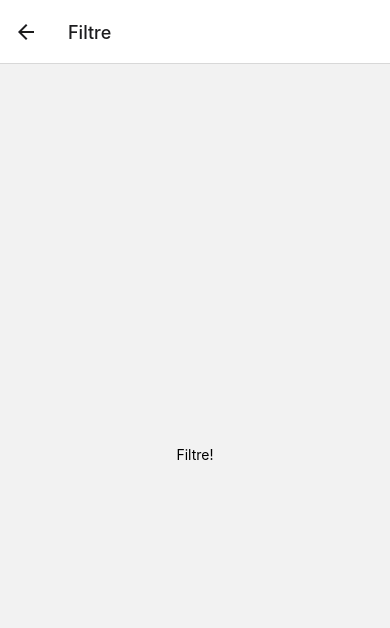
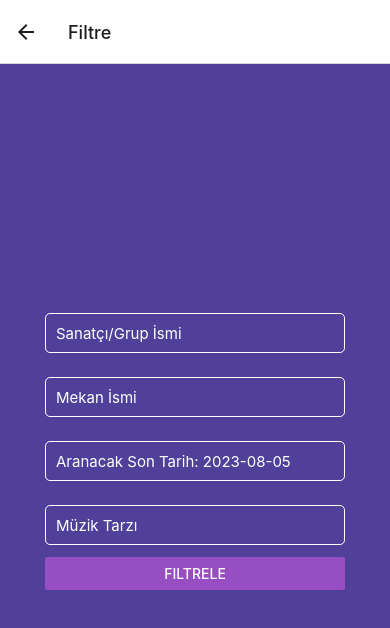
Before and after one commit to b20724964/festivalApp, a React Native app: screen /Filtre in a window 390 px wide. Shown: the top 628 px of the page. Built offline with nearby package versions, Linux system fonts and the light colour scheme; no server answers.

Commit message:
add mapscreen and edit filterscreen

```diff
--- a/package.json
+++ b/package.json
@@ -16,7 +16,8 @@
     "expo": "~49.0.8",
     "expo-status-bar": "~1.6.0",
     "react": "18.2.0",
-    "react-native": "0.72.4"
+    "react-native": "0.72.4",
+    "react-native-maps": "^1.7.1"
   },
   "devDependencies": {
     "@babel/core": "^7.20.0"
--- a/src/screens/Detail/DetailScreen.js
+++ b/src/screens/Detail/DetailScreen.js
@@ -20,8 +20,6 @@ export default function DetailScreen({ navigation }) {
         setLoading(false)
       })
   }, [id])
-  //if (concert !== "")
-  //  setlocation(concert["location"]["name"])
 
   if (isLoading) {
     return <Text>Loading...</Text>;
@@ -41,12 +39,15 @@ export default function DetailScreen({ navigation }) {
       <View style={{textAlign:"center", backgroundColor:"#841584", height: 70, width: 500, alignItems: 'center'}}>
         <Text style={{fontWeight:"800", fontSize:35, color:"white", margin:10, textAlign:"center", textTransform: "uppercase"}} >{concert["performer"][0]["name"]}</Text>
       </View>
+      <View style={{textAlign:"center", backgroundColor:"black", height: 30, width: 500, alignItems: 'center'}}>
+        <Text style={{fontWeight:"800", fontSize:20, color:"white", margin:0, textAlign:"center", textTransform: "uppercase"}} >{concert["performer"][0]["genre"].toString()}</Text>
+      </View>
       <View style={{textAlign:"center", backgroundColor:"#313866", height: 70, width: 500, alignItems: 'center'}}>
         <Text style={{fontWeight:"400", fontSize:32, color:"white", margin:10}}>{concert["startDate"].split("T")[1].slice(0, -3)}    {concert["endDate"]}</Text>
       </View>
       <Text style={{fontWeight:"400", fontSize:25, color:"white", margin:20, textAlign:"center"}}> {concert["location"]["name"]}</Text>
 
-      <Text style={{fontWeight:"400", fontSize:30, color:"white", margin:20}}> <Icon name='location-on' color="white"/> {concert["location"]["address"]["addressLocality"]}, {concert["location"]["address"]["addressCountry"]["name"]}</Text>
+      <Text style={{fontWeight:"400", fontSize:30, color:"white", margin:20}}> <Icon name='location-on' color="white"/> {concert["location"]["address"]["addressLocality"]}, {concert["location"]["address"]["addressCountry"]["name"]}  </Text>
 
 
 
@@ -55,7 +56,10 @@ export default function DetailScreen({ navigation }) {
         <Button
           title="Haritayı gör"
           color="#9D44C0"
-          onPress={() => navigation.navigate('Map', {id:id})}
+          onPress={() => navigation.navigate('Map', {
+            latitude: concert["location"]["geo"]["latitude"],
+            longitude:concert["location"]["geo"]["longitude"],
+          })}
 
         />
       </View>
--- a/src/screens/Filtre/FiltreScreen.js
+++ b/src/screens/Filtre/FiltreScreen.js
@@ -1,10 +1,59 @@
 import * as React from 'react';
-import { Text, View, Button } from 'react-native';
+import { useState } from 'react';
+import { Text, View, Button, TextInput, StyleSheet } from 'react-native';
 
 export default function FiltreScreen({ navigation }) {
-  return (
-    <View style={{ flex: 1, justifyContent: 'center', alignItems: 'center' }}>
-      <Text>Filtre!</Text>
-    </View>
-  );
+    const [counter, setCounter] = useState(0)
+    const [performarName, setPerformarName] = useState("")
+    const [venueName, setVenueName] = useState("")
+    const [toDate, setToDate] = useState("")
+    const [genreSlug, setGenreSlug] = useState("")
+
+
+    return (
+        <View
+            style={{
+                flex: 1,
+                justifyContent: 'center',
+                alignItems: 'center',
+                backgroundColor: "#504099",
+                color:"white"
+            }}>
+
+            <TextInput value={performarName} onChangeText={setPerformarName} style={stylesi.input} placeholder="Sanatçı/Grup İsmi" placeholderTextColor="white" ></TextInput>
+            <TextInput value={venueName} onChangeText={setVenueName} style={stylesi.input} placeholder="Mekan İsmi" placeholderTextColor="white" ></TextInput>
+            <TextInput value={toDate} onChangeText={setToDate} style={stylesi.input} placeholder="Aranacak Son Tarih: 2023-08-05" placeholderTextColor="white" ></TextInput>
+            <TextInput value={genreSlug} onChangeText={setGenreSlug} style={stylesi.input} placeholder="Müzik Tarzı" placeholderTextColor="white" ></TextInput>
+            <View style={{ height: 50, width: 300, }}>
+                <Button
+                title="Filtrele"
+                color="#974EC3"
+                onPress={() => navigation.navigate('Home', {
+                    performarName:performarName,
+                    venueName:venueName,
+                    toDate:toDate,
+                    genreSlug:genreSlug
+                })}
+
+                />
+            </View>
+        </View>
+    );
 }
+
+
+
+const stylesi = StyleSheet.create({
+    input: {
+      height: 40,
+      width:300,
+      margin: 12,
+      borderWidth: 1,
+      borderRadius:5,
+      borderColor:"white",
+      padding: 10,
+      color:"white",
+      fontSize:15,
+
+    },
+  });
--- a/src/screens/Home/HomeScreen.js
+++ b/src/screens/Home/HomeScreen.js
@@ -1,21 +1,45 @@
 import React, { useState, useEffect } from 'react';
 import { StatusBar, Button, FlatList, Image, Animated, Text, View, Dimensions, StyleSheet, TouchableOpacity, ImageBackground } from 'react-native';
 import axios from 'axios';
+import { useRoute } from '@react-navigation/native';
+
 const { width, height } = Dimensions.get('screen');
-
 const imageW = width * 0.80;
 const imageH = height * 0.5;
 
+
 export default function HomeScreen({ navigation }) {
   const [festivals, setfestivals] = useState("");
-  const onPress = () => setCount(prevCount => prevCount + 1);
+  const [filter,setFilter] = useState({performarName:"&artistName=",venueName:"&venueName=",toDate:"&eventDateTo=2023-12-31",genreSlug:"&genreSlug="})
+  const [isLoading, setLoading] = useState(true);
+  const route = useRoute()
+
+  const performarName = route.params?.performarName
+  const venueName = route.params?.venueName
+  const toDate = route.params?.toDate
+  const genreSlug = route.params?.genreSlug
+  let uri = "https://www.jambase.com/jb-api/v1/events?apikey=5e84383a-f25d-41f6-9519-651561931798&geoCountryIso2=TR&perPage=40"
+  if(performarName)
+    uri=uri+"&artistName="+performarName
+  if(venueName)
+    uri=uri+"&venueName="+venueName
+  if(toDate)
+    uri=uri+"&eventDateTo="+toDate
+  if(genreSlug)
+    uri=uri+"&genreSlug="+genreSlug
 
   useEffect(() => {
-    axios.get("https://www.jambase.com/jb-api/v1/events?apikey=5e84383a-f25d-41f6-9519-651561931798&geoCountryIso2=TR&perPage=40")
-      .then(res => setfestivals(res.data))
-  }, [])
-  //if (festivals !== "")
-  //  console.log("selam", festivals["events"][1]["performer"])
+    axios.get(uri)
+      .then(res => {
+        setfestivals(res.data)
+        setLoading(false)
+      })
+  }, [uri])
+
+  if (isLoading) {
+    return <Text>Loading...</Text>;
+  }
+
   return (
     <View style={{ flex: 1 }}>
 
--- a/src/screens/Map/MapScreen.js
+++ b/src/screens/Map/MapScreen.js
@@ -1,10 +1,46 @@
-import * as React from 'react';
-import { Text, View, Button } from 'react-native';
+import React from "react";
+import { StyleSheet, Text, View } from "react-native";
+import MapView from "react-native-maps";
+import { Marker } from "react-native-maps";
+import { useRoute } from '@react-navigation/native';
 
 export default function MapScreen({ navigation }) {
+  const route = useRoute()
+  const latitude = route.params?.latitude
+  const longitude = route.params?.longitude
+
   return (
-    <View style={{ flex: 1, justifyContent: 'center', alignItems: 'center' }}>
-      <Text>Harita!</Text>
+    <View style={styles.container}>
+      {/*Render our MapView*/}
+      <MapView
+        style={styles.map}
+        //specify our coordinates.
+        initialRegion={{
+          latitude: latitude,
+          longitude: longitude,
+          latitudeDelta: 0.0922,
+          longitudeDelta: 0.0421,
+        }}
+      >
+        <Marker coordinate={{
+          latitude: latitude,
+          longitude: longitude,
+          latitudeDelta: 0.0922,
+          longitudeDelta: 0.0421,
+        }} />
+      </MapView>
     </View>
   );
 }
+//create our styling code:
+const styles = StyleSheet.create({
+  container: {
+    ...StyleSheet.absoluteFillObject,
+    flex: 1, //the container will fill the whole screen.
+    justifyContent: "flex-end",
+    alignItems: "center",
+  },
+  map: {
+    ...StyleSheet.absoluteFillObject,
+  },
+});
```
Also changed, not shown: 2 other files (tests, documents, lock files or other folders).
